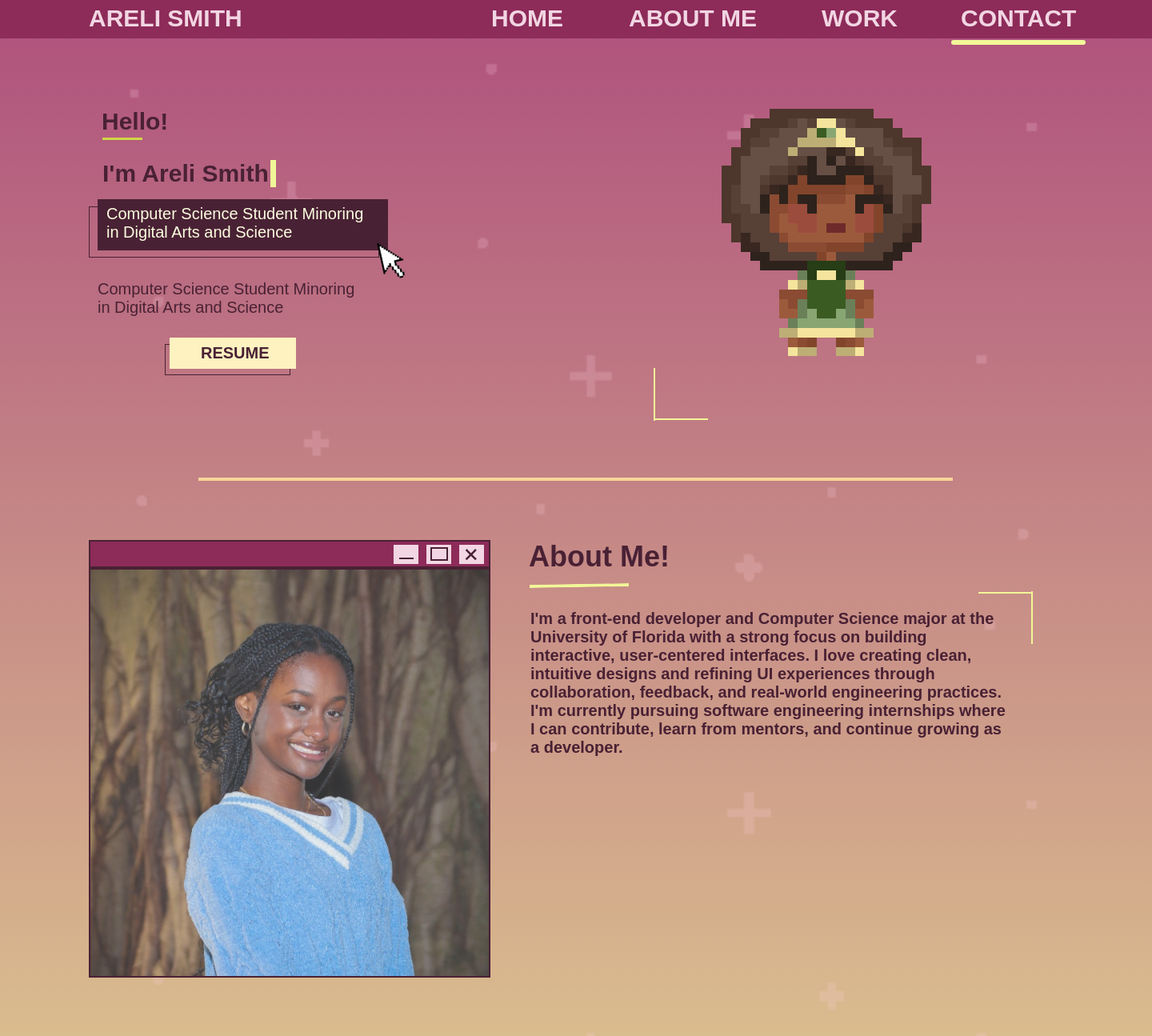
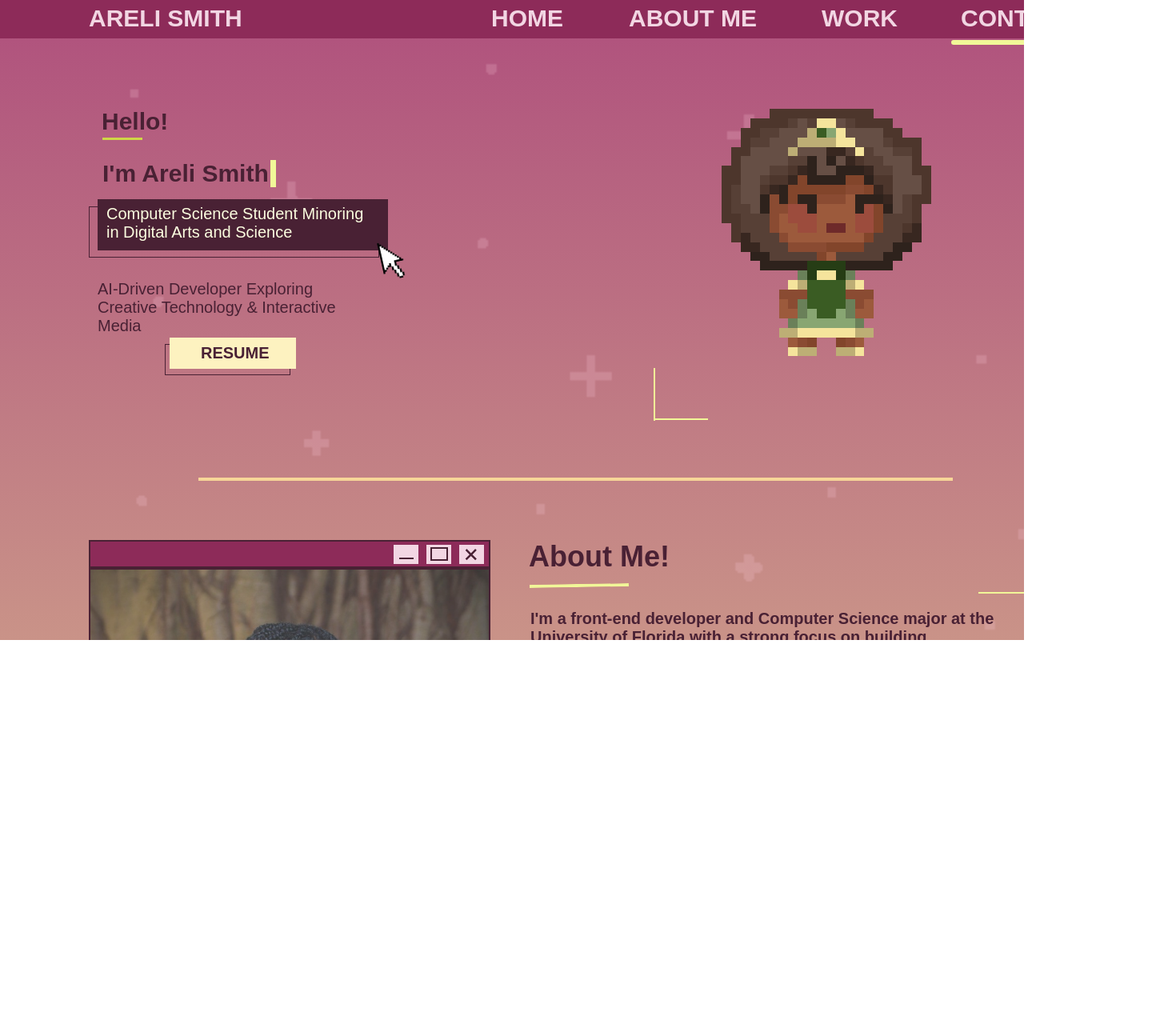
Before and after one commit to smithareli/smithareli.github.io, a React (Vite) app: page / in a window 1280 px wide. Shown: the top 1295 px of the page at 80% size, 1440 px wide, since content can reach past the window. After the commit the page ends 800 px from the top, so only its background shows below. Built offline with nearby package versions, Linux system fonts and the light colour scheme; the HTML template or start-up script is replaced by a standard one; a web font is replaced by a local one.

Commit message:
Final Updates

```diff
--- a/src/App.tsx
+++ b/src/App.tsx
@@ -352,7 +352,7 @@ function DesktopPage({
       {/* Box text */}
       <p className="[word-break:break-word] absolute font-['Inter:Medium',sans-serif] font-medium h-[50px] leading-[normal] left-[133px] not-italic text-[#fcfee0] text-[20px] top-[256px] w-[341px]">Computer Science Student Minoring in Digital Arts and Science</p>
       {/* Ghost subtitle */}
-      <p className="[word-break:break-word] absolute font-['Inter:Medium',sans-serif] font-medium h-[50px] leading-[normal] left-[122px] not-italic text-[#492134] text-[20px] top-[350px] w-[341px]">Computer Science Student Minoring in Digital Arts and Science</p>
+      <p className="[word-break:break-word] absolute font-['Inter:Medium',sans-serif] font-medium h-[50px] leading-[normal] left-[122px] not-italic text-[#492134] text-[20px] top-[350px] w-[341px]">AI‑Driven Developer Exploring Creative Technology & Interactive Media</p>
       {/* Resume button */}
       <a
         className="absolute cursor-pointer h-[39px] left-[212px] top-[422px] w-[158px]"
@@ -455,7 +455,7 @@ function DesktopPage({
         wLeft={717} wTop={1144}
         boxRelTop={0} iconRelTop={2}
         textRelLeft={44} textRelTop={5} textWidth={462} textHeight={24}
-        text="React, JavaScript, TypeScript, CSS, Figma"
+        text="Strong foundation in C++ and Python"
         whitespace="whitespace-nowrap"
         visible={floatVisible} delay={0.4}
       />
@@ -890,7 +890,8 @@ export default function App() {
         else setActiveSection("home");
       }
 
-      if (!floatStarted.current && y > 550) {
+      const floatTrigger = isMobile ? 550 : DESKTOP_NAV_TARGETS.about;
+      if (!floatStarted.current && y >= floatTrigger) {
         floatStarted.current = true;
         setFloatVisible(true);
       }
--- a/src/index.css
+++ b/src/index.css
@@ -42,6 +42,7 @@ body,
   height: 100%;
   margin: 0;
   padding: 0;
+  overflow-x: hidden;
 }
 
 @keyframes blink {
--- a/vite.config.ts
+++ b/vite.config.ts
@@ -81,7 +81,7 @@ function figmaSiteConfiguration(config: FigmaSiteConfiguration): Plugin {
     return html.replace(`<!-- ${slotName} -->`, content)
   }
 
-  const title = config.title ?? "Figma Make App"
+  const title = config.title ?? "Areli Smith's Portfolio"
   const description = config.description ?? ''
   const favicon = config.icons?.icon ?? ''
   const socialImage = config.openGraph?.image ?? ''
```
